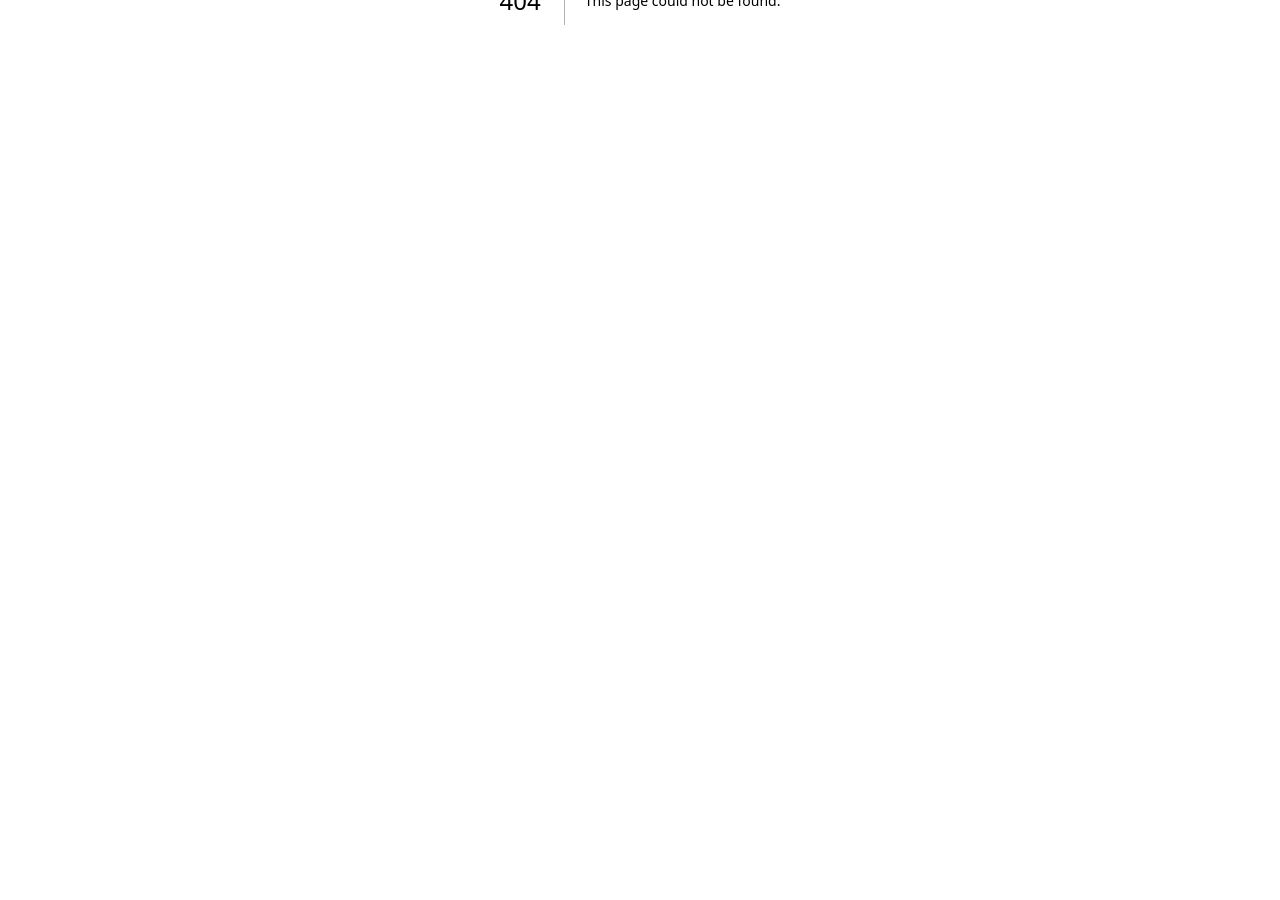
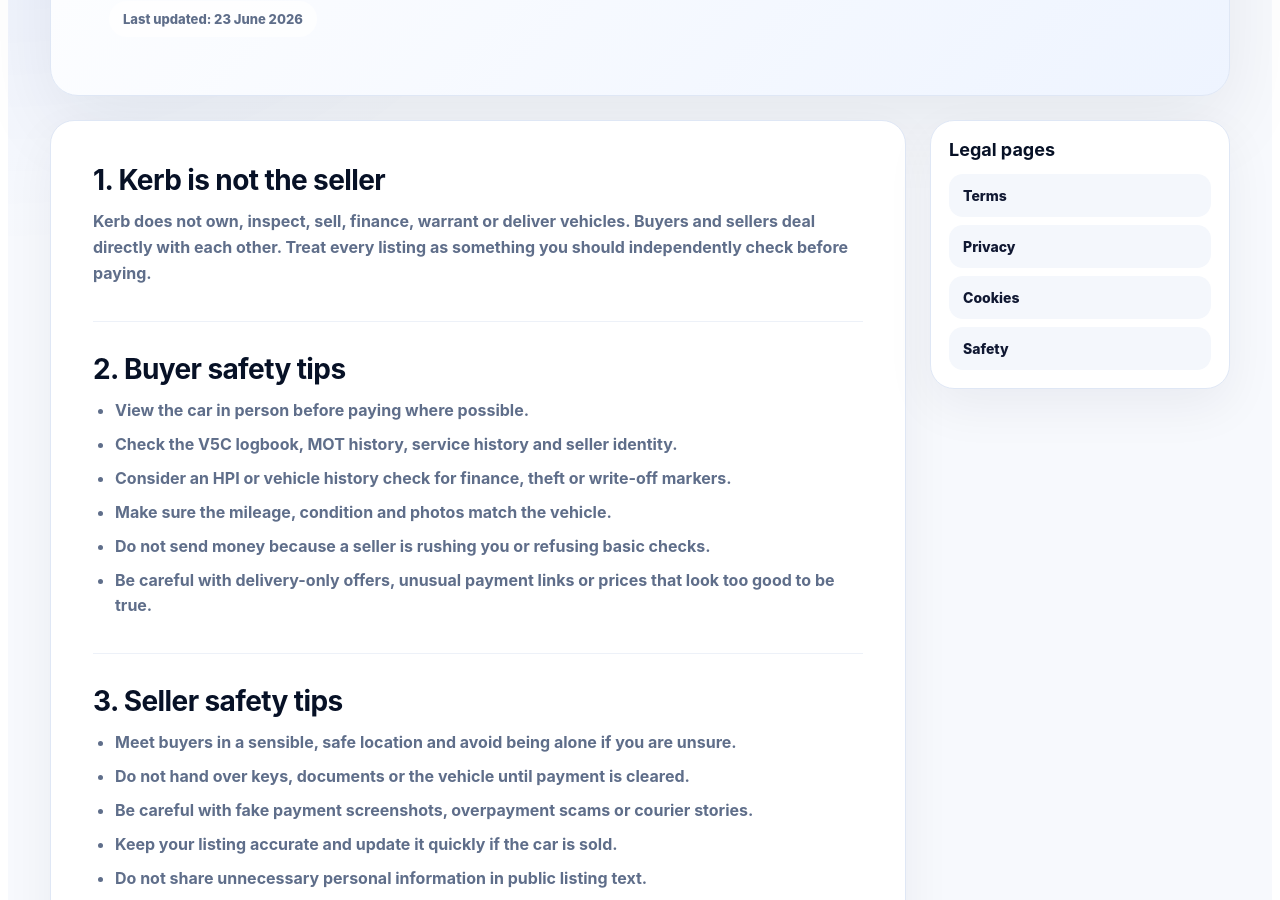
Before and after one commit to Abzgetzit/kerb, a Next.js app: page /safety in a window 1280 px wide. Before the commit this address had no page. Shown: the part 400-1300 px from the top of the page. Before the commit the page ends 800 px from the top, so only its background shows below. Built offline with nearby package versions, Linux system fonts and the light colour scheme.

Commit message:
Create page.js

```diff
--- /dev/null
+++ b/app/safety/page.js
@@ -0,0 +1,75 @@
+import LegalPage from "../components/LegalPage";
+
+export const metadata = {
+  title: "Safety Advice | Kerb",
+  description: "Buyer and seller safety guidance for Kerb users.",
+};
+
+export default function SafetyPage() {
+  return (
+    <LegalPage
+      kicker="Marketplace safety"
+      title="Buying and selling safely"
+      description="Kerb helps buyers and sellers connect, but every user should carry out their own checks before agreeing a vehicle sale."
+    >
+      <section>
+        <h2>1. Kerb is not the seller</h2>
+        <p>
+          Kerb does not own, inspect, sell, finance, warrant or deliver vehicles.
+          Buyers and sellers deal directly with each other. Treat every listing
+          as something you should independently check before paying.
+        </p>
+      </section>
+
+      <section>
+        <h2>2. Buyer safety tips</h2>
+        <ul>
+          <li>View the car in person before paying where possible.</li>
+          <li>Check the V5C logbook, MOT history, service history and seller identity.</li>
+          <li>Consider an HPI or vehicle history check for finance, theft or write-off markers.</li>
+          <li>Make sure the mileage, condition and photos match the vehicle.</li>
+          <li>Do not send money because a seller is rushing you or refusing basic checks.</li>
+          <li>Be careful with delivery-only offers, unusual payment links or prices that look too good to be true.</li>
+        </ul>
+      </section>
+
+      <section>
+        <h2>3. Seller safety tips</h2>
+        <ul>
+          <li>Meet buyers in a sensible, safe location and avoid being alone if you are unsure.</li>
+          <li>Do not hand over keys, documents or the vehicle until payment is cleared.</li>
+          <li>Be careful with fake payment screenshots, overpayment scams or courier stories.</li>
+          <li>Keep your listing accurate and update it quickly if the car is sold.</li>
+          <li>Do not share unnecessary personal information in public listing text.</li>
+        </ul>
+      </section>
+
+      <section>
+        <h2>4. Reporting listings</h2>
+        <p>
+          If a listing looks suspicious, inaccurate, stolen, abusive or unsafe,
+          use the report option on the listing page. Kerb may review reports and
+          remove or restrict listings where needed.
+        </p>
+      </section>
+
+      <section>
+        <h2>5. Messages</h2>
+        <p>
+          Keep conversations on Kerb where possible so there is a record of what
+          was said. Report users who send abusive, suspicious or unrelated
+          messages.
+        </p>
+      </section>
+
+      <section>
+        <h2>6. If something feels wrong</h2>
+        <p>
+          Pause the conversation. Do not pay under pressure. Get independent
+          advice, ask for more evidence and walk away if the advert or user does
+          not feel right.
+        </p>
+      </section>
+    </LegalPage>
+  );
+}
```
